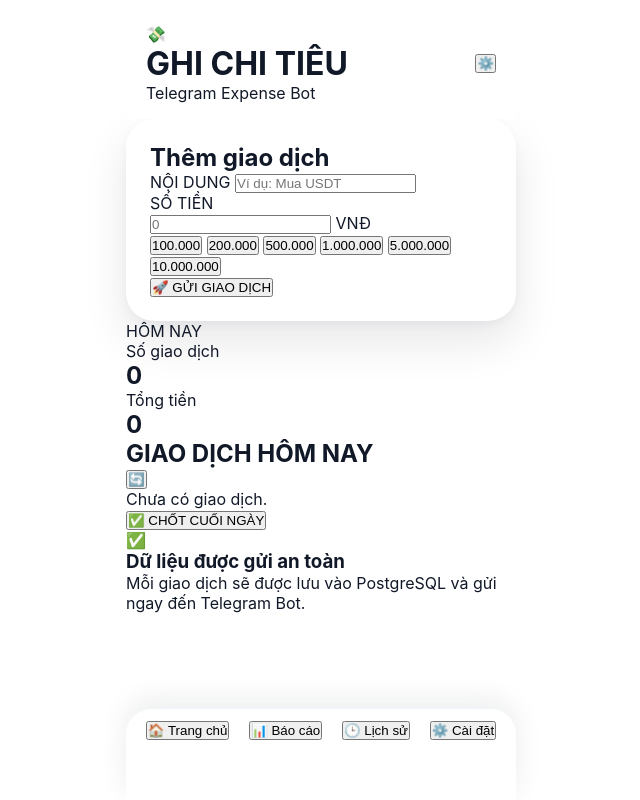
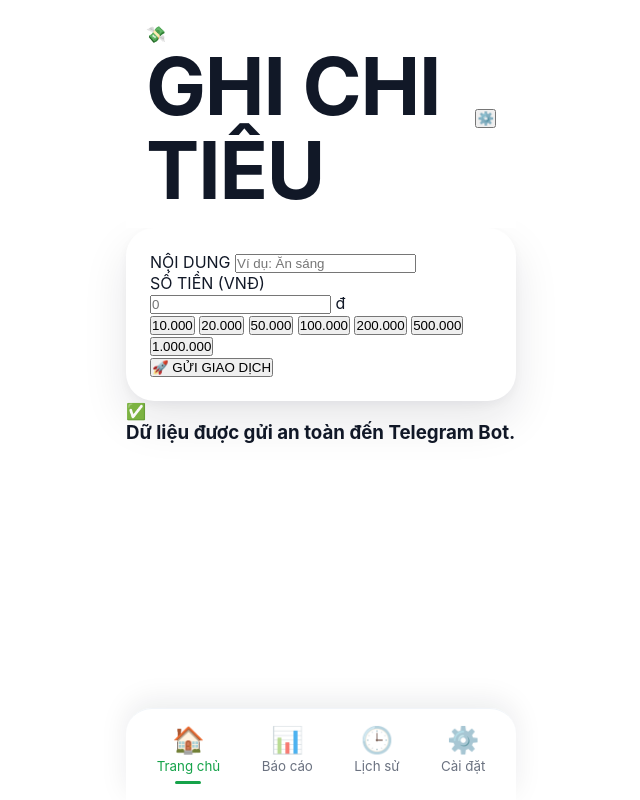
Before and after one commit to aechheloo/Telegram-Expense-Bot, a website: page public/index.html in a window 1280 px wide. Shown: the whole page, without its empty margins (319-959 px from the left). Drawn offline with Linux system fonts and the light colour scheme.

Commit message:
Update index.html

```diff
--- a/public/index.html
+++ b/public/index.html
@@ -1,15 +1,21 @@
 <!DOCTYPE html>
 <html lang="vi">
+
 <head>
+
 <meta charset="UTF-8">
+
 <meta name="viewport" content="width=device-width, initial-scale=1.0">
-<title>Telegram Expense Bot</title>
+
+<title>GHI CHI TIÊU</title>
+
+<link rel="preconnect" href="https://fonts.googleapis.com">
+
+<link rel="preconnect" href="https://fonts.gstatic.com" crossorigin>
+
+<link href="https://fonts.googleapis.com/css2?family=Inter:wght@400;500;600;700;800&display=swap" rel="stylesheet">
 
 <link rel="stylesheet" href="style.css">
-
-<link
-href="https://fonts.googleapis.com/css2?family=Inter:wght@400;500;600;700;800&display=swap"
-rel="stylesheet">
 
 </head>
 
@@ -19,7 +25,7 @@
 
 <header class="header">
 
-<div class="logo">
+<div class="header-left">
 
 <div class="logo-icon">
 
@@ -27,11 +33,9 @@
 
 </div>
 
-<div>
+<div class="title">
 
 <h1>GHI CHI TIÊU</h1>
-
-<p>Telegram Expense Bot</p>
 
 </div>
 
@@ -47,13 +51,7 @@
 
 <section class="card">
 
-<h2>
-
-Thêm giao dịch
-
-</h2>
-
-<div class="input-group">
+<div class="form-group">
 
 <label>
 
@@ -64,15 +62,15 @@
 <input
 id="content"
 type="text"
-placeholder="Ví dụ: Mua USDT">
+placeholder="Ví dụ: Ăn sáng">
 
 </div>
 
-<div class="input-group">
+<div class="form-group">
 
 <label>
 
-SỐ TIỀN
+SỐ TIỀN (VNĐ)
 
 </label>
 
@@ -85,7 +83,7 @@
 
 <span>
 
-VNĐ
+đ
 
 </span>
 
@@ -95,28 +93,48 @@
 
 <div class="quick-money">
 
+<button onclick="setMoney(10000)">
+
+10.000
+
+</button>
+
+<button onclick="setMoney(20000)">
+
+20.000
+
+</button>
+
+<button onclick="setMoney(50000)">
+
+50.000
+
+</button>
+
 <button onclick="setMoney(100000)">
+
 100.000
+
 </button>
 
 <button onclick="setMoney(200000)">
+
 200.000
+
 </button>
 
 <button onclick="setMoney(500000)">
+
 500.000
+
 </button>
 
-<button onclick="setMoney(1000000)">
+<button
+class="full"
+onclick="setMoney(1000000)">
+
 1.000.000
-</button>
 
-<button onclick="setMoney(5000000)">
-5.000.000
-</button>
-
-<button onclick="setMoney(10000000)">
-10.000.000
 </button>
 
 </div>
@@ -131,96 +149,9 @@
 
 </section>
 
-<section class="summary">
+<section class="success-box">
 
-<div class="summary-card">
-
-<div class="summary-title">
-
-HÔM NAY
-
-</div>
-
-<div class="summary-row">
-
-<div>
-
-<p>
-
-Số giao dịch
-
-</p>
-
-<h2 id="count">
-
-0
-
-</h2>
-
-</div>
-
-<div>
-
-<p>
-
-Tổng tiền
-
-</p>
-
-<h2 id="total">
-
-0
-
-</h2>
-
-</div>
-
-</div>
-
-</div>
-
-</section>
-<section class="history">
-
-<div class="history-header">
-
-<h2>GIAO DỊCH HÔM NAY</h2>
-
-<button class="refresh-btn" onclick="loadToday()">
-
-🔄
-
-</button>
-
-</div>
-
-<div id="transactionList" class="transaction-list">
-
-<div class="empty">
-
-Chưa có giao dịch.
-
-</div>
-
-</div>
-
-</section>
-
-<section class="close-day">
-
-<button
-class="close-btn"
-onclick="closeDay()">
-
-✅ CHỐT CUỐI NGÀY
-
-</button>
-
-</section>
-
-<section class="secure">
-
-<div class="secure-icon">
+<div class="success-icon">
 
 ✅
 
@@ -232,50 +163,76 @@
 
 Dữ liệu được gửi an toàn
 
+đến Telegram Bot.
+
 </h3>
-
-<p>
-
-Mỗi giao dịch sẽ được lưu vào PostgreSQL
-và gửi ngay đến Telegram Bot.
-
-</p>
 
 </div>
 
 </section>
-
 <nav class="bottom-nav">
 
-<button class="active">
+<button class="nav-item active">
+
+<div class="nav-icon">
 
 🏠
 
-<span>Trang chủ</span>
+</div>
+
+<span>
+
+Trang chủ
+
+</span>
 
 </button>
 
-<button>
+<button class="nav-item">
+
+<div class="nav-icon">
 
 📊
 
-<span>Báo cáo</span>
+</div>
+
+<span>
+
+Báo cáo
+
+</span>
 
 </button>
 
-<button>
+<button class="nav-item">
+
+<div class="nav-icon">
 
 🕒
 
-<span>Lịch sử</span>
+</div>
+
+<span>
+
+Lịch sử
+
+</span>
 
 </button>
 
-<button>
+<button class="nav-item">
+
+<div class="nav-icon">
 
 ⚙️
 
-<span>Cài đặt</span>
+</div>
+
+<span>
+
+Cài đặt
+
+</span>
 
 </button>
 
```
